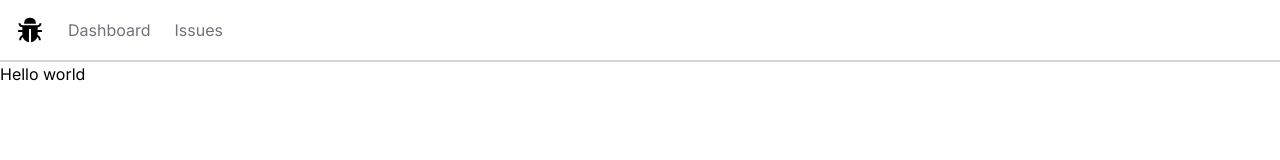
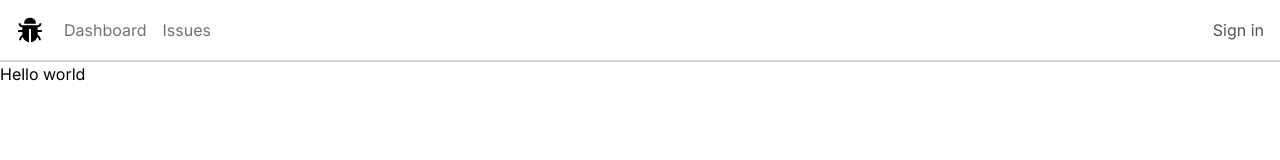
Before and after one commit to Jokastar/issue-tracker, a Next.js app: page / in a window 1280 px wide. Shown: the top 160 px of the page. Built offline with nearby package versions, Linux system fonts and the light colour scheme; no server answers.

Commit message:
Adding the Login and Logout Links

```diff
--- a/app/NavBar.jsx
+++ b/app/NavBar.jsx
@@ -1,10 +1,12 @@
 "use client";
 
 import Link from 'next/link';
-import React, { useEffect } from 'react'
+import React from 'react'
+import { usePathname } from 'next/navigation';
+import {useSession} from "next-auth/react";
+
+import classNames from 'classnames';
 import { AiFillBug } from "react-icons/ai";
-import { usePathname } from 'next/navigation';
-import classNames from 'classnames';
 
 
 
@@ -12,25 +14,35 @@ import classNames from 'classnames';
 const NavBar = () => {
     const links = [{label:"Dashboard", href:"/dashboard"}, {label:"Issues", href:"/issues"}];
     const currentPath = usePathname();
+    const {status, data} = useSession();
 
   return (
-    <nav className='p-4 flex items-center space-x-6 border-b-2 border-solid border-gray-300'>
-        <Link href="/">
+    <nav className='p-4 flex items-center justify-between space-x-6 border-b-2 border-solid border-gray-300'>
+       <div className='flex items-center justify-around'>
+       <Link href="/">
             <AiFillBug size={28}/>
         </Link>
-        <ul className='flex space-x-6 '>
+        <ul className='flex space-x-4 mx-5 '>
             {links.map(link =>(
-                <Link href={link.href} key={link.label} className={
+                <li key={link.label}>
+                <Link href={link.href} className={
                     classNames({
                         'text-zinc-900':currentPath === link.href,
                         'text-zinc-500':currentPath !== link.href,
                         'hover:text-zinc-900 transitons colors':true
                     })
                 }>{link.label}</Link>
+                </li>
             ))}
         </ul>
+        {status === "authenticated" && <span>{data?.user.name}</span>}
+       </div>
+
+        <div>
+        {status === "authenticated" ? <Link className='text-zinc-600 hover:text-zinc-900 transitons colors' href="/api/auth/signout">Sign out</Link>: <Link href="/api/auth/signin" className='text-zinc-600 hover:text-zinc-900 transitons colors'>Sign in</Link>}
+        </div>
     </nav>
   )
 }
 
-export default NavBar
+export default NavBar;
--- /dev/null
+++ b/app/auth/AuthProvider.jsx
@@ -0,0 +1,13 @@
+"use client";
+
+import React from 'react'
+import {SessionProvider} from "next-auth/react";
+const AuthProvider = ({children}) => {
+  return (
+    <SessionProvider>
+        {children}
+    </SessionProvider>
+  )
+}
+
+export default AuthProvider;
--- a/app/issues/page.jsx
+++ b/app/issues/page.jsx
@@ -6,7 +6,7 @@ import ErrorMessage from '../components/ErrorMessage';
 import axios from 'axios';
 import IssueLink from './IssueLink';
 
-const Issues =  async () => {
+const Issues = () => {
   const [error, setError] = useState("");
   const [issues, setIssues] = useState([]);
 
@@ -16,7 +16,6 @@ const Issues =  async () => {
         const response = await axios.get("/api/issues");
 
         setIssues(response.data.issues);
-        console.log(issues);
       } catch (error) {
         setError(error.message);
       }
--- a/app/layout.js
+++ b/app/layout.js
@@ -1,6 +1,8 @@
+
 import './globals.css'
 import { Inter } from 'next/font/google'
 import NavBar from './NavBar'
+import AuthProvider from './auth/AuthProvider'
 
 const inter = Inter({ subsets: ['latin'] })
 
@@ -9,13 +11,15 @@ export const metadata = {
   description: 'Generated by create next app',
 }
 
-export default function RootLayout({ children }) {
+export default function RootLayout({ children}) {
   return (
     <html lang="en">
-      <body className={inter.className}>
-        <NavBar/>
-        {children}
-      </body>
+      <AuthProvider>
+        <body className={inter.className}>
+          <NavBar/>
+          {children}
+        </body>
+        </AuthProvider>
     </html>
   )
 }
```
